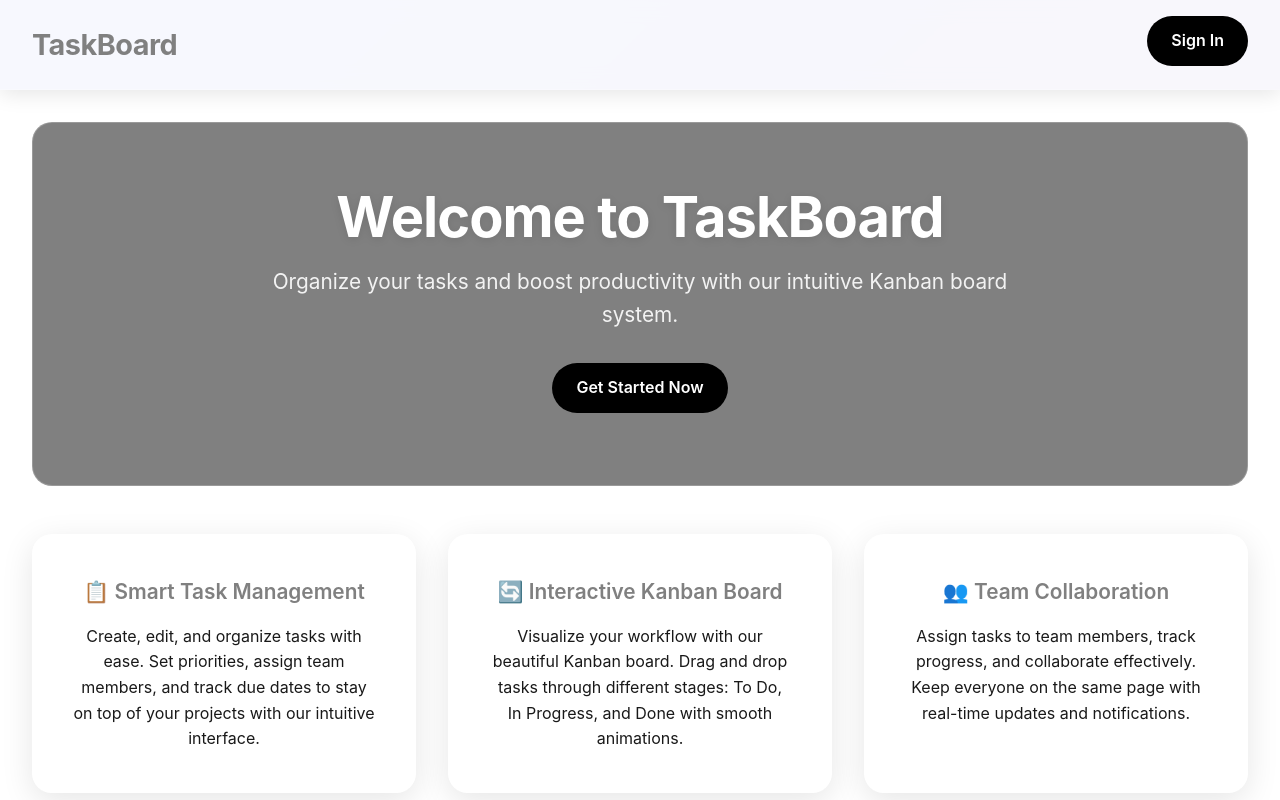
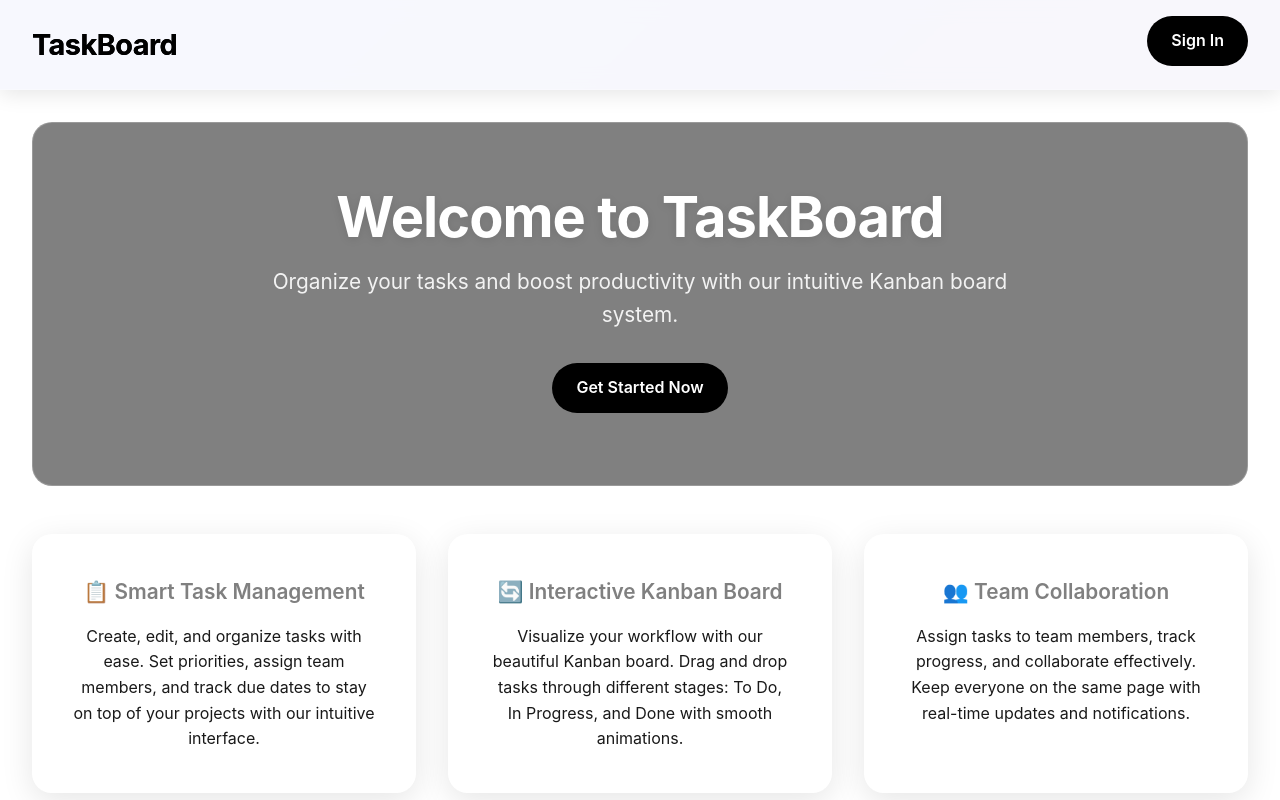
Before and after one commit to VanshSharma88/Taskflow, a React (Vite) app: page / in a window 1280 px wide. Built offline with nearby package versions, Linux system fonts and the light colour scheme; no server answers.

Commit message:
css for logo

```diff
--- a/src/App.jsx
+++ b/src/App.jsx
@@ -5,9 +5,7 @@ import Home from './pages/Home';
 import Tasks from './pages/Tasks';
 import AllTasks from './pages/AllTasks';
 import './styles/styles.css';
-
 const PUBLISHABLE_KEY = import.meta.env.VITE_CLERK_PUBLISHABLE_KEY;
-
 if (!PUBLISHABLE_KEY) {
   throw new Error("Missing Publishable Key");
 }
--- a/src/components/Navbar.jsx
+++ b/src/components/Navbar.jsx
@@ -9,7 +9,7 @@ const Navbar = () => {
   return (
     <nav className="navbar">
       <div className="nav-container">
-        <Link to="/" className="nav-brand">
+        <Link to="/" className="nav-brand" style = {{color: 'black'}}>
           TaskBoard
         </Link>
 
--- a/src/pages/AllTasks.jsx
+++ b/src/pages/AllTasks.jsx
@@ -93,15 +93,15 @@ const AllTasks = () => {
             <label htmlFor="priorityFilter" style={{ marginRight: '0.5rem' }}>Priority:</label>
             <select
               id="priorityFilter"
-              value={filterPriority}
+                  value={filterPriority}
               onChange={(e) => setFilterPriority(e.target.value)}
               className="form-control"
               style={{ width: 'auto', display: 'inline-block' }}
-            >
+      >
               <option value="all">All</option>
               <option value="high">High</option>
               <option value="medium">Medium</option>
-              <option value="low">Low</option>
+               <option value="low">Low</option>
             </select>
           </div>
         </div>
--- a/src/pages/Tasks.jsx
+++ b/src/pages/Tasks.jsx
@@ -63,7 +63,7 @@ const Tasks = () => {
       <div className="board">
         <div className="col col-todo">
           <h3>📝 To Do ({todo.length})</h3>
-          {todo.length === 0 && <p style={{ fontStyle: 'italic', color: '#aaa' }}>No tasks yet.</p>}
+          {todo.length === 0 && <p style={{  color: '#aaa' }}>No tasks yet.</p>}
           {todo.map(t => (
             <TaskCard
               key={t.id}
@@ -75,7 +75,7 @@ const Tasks = () => {
         </div>
         <div className="col col-progress">
           <h3>⏳ In Progress ({doing.length})</h3>
-          {doing.length === 0 && <p style={{ fontStyle: 'italic', color: '#aaa' }}>Nothing here right now.</p>}
+          {doing.length === 0 && <p style={{ color: '#aaa' }}>Nothing here right now.</p>}
           {doing.map(t => (
             <TaskCard
               key={t.id}
@@ -87,7 +87,7 @@ const Tasks = () => {
         </div>
         <div className="col col-done">
           <h3>✅ Done ({done.length})</h3>
-          {done.length === 0 && <p style={{ fontStyle: 'italic', color: '#aaa' }}>No completed tasks.</p>}
+          {done.length === 0 && <p style={{  color: '#aaa' }}>No completed tasks.</p>}
           {done.map(t => (
             <TaskCard
               key={t.id}
--- a/src/styles/styles.css
+++ b/src/styles/styles.css
@@ -13,8 +13,7 @@
     font-family: -apple-system, BlinkMacSystemFont, 'Segoe UI', 'Roboto', 'Oxygen',
       'Ubuntu', 'Cantarell', 'Fira Sans', 'Droid Sans', 'Helvetica Neue',
       sans-serif;
-    -webkit-font-smoothing: antialiased;
-    -moz-osx-font-smoothing: grayscale;
+
     background: linear-gradient(135deg, #667eea 0%, #764ba2 100%);
     color: #333;
     line-height: 1.6;
@@ -26,8 +25,6 @@
     flex-direction: column;
     background: linear-gradient(135deg, #667eea 0%, #764ba2 100%);
   }
-
-  /* Navigation */
   .navbar {
     background: rgba(255, 255, 255, 0.95);
     backdrop-filter: blur(10px);
@@ -47,25 +44,19 @@
     max-width: 100%;
     margin: 0 auto;
   }
-
   .nav-brand {
     font-size: 1.8rem;
     font-weight: 700;
-    background-color: gray;
-    -webkit-background-clip: text;
-    -webkit-text-fill-color: transparent;
+    background-color: black;
     background-clip: text;
     text-decoration: none;
     letter-spacing: -0.5px;
   }
-
   .nav-links {
     display: flex;
     gap: 0.5rem;
-
     list-style: none;
   }
-
   .nav-links a {
     text-decoration: none;
     color: #333;
@@ -136,7 +127,7 @@
   }
 
   .btn::before {
-    content: '';
+   content: '';
     position: absolute;
     top: 0;
     left: -100%;
@@ -410,9 +401,7 @@
     border-radius: 12px;
     font-weight: 600;
   }
-
-  /* Add Task Form */
-  .add-task-section {
+    .add-task-section {
     background: rgba(255, 255, 255, 0.1);
     backdrop-filter: blur(10px);
     padding: 2rem;
@@ -429,26 +418,22 @@
     font-weight: 700;
     text-shadow: 0 2px 10px rgba(0,0,0,0.1);
   }
-
   .add-task-form {
     display: grid;
     grid-template-columns: repeat(auto-fit, minmax(250px, 1fr));
     gap: 1.5rem;
     align-items: end;
   }
-
   .form-group {
     display: flex;
     flex-direction: column;
   }
-
   .form-group label {
     margin-bottom: 0.5rem;
     font-weight: 600;
     color: white;
     text-shadow: 0 1px 3px rgba(0,0,0,0.1);
   }
-
   .form-control {
     padding: 0.75rem 1rem;
     border: 1px solid rgba(255,255,255,0.3);
@@ -459,24 +444,19 @@
     color: white;
     transition: all 0.3s ease;
   }
-
   .form-control::placeholder {
     color: rgba(255,255,255,0.7);
   }
-
   .form-control:focus {
     outline: none;
     border-color: rgba(255,255,255,0.6);
     box-shadow: 0 0 0 0.2rem rgba(255,255,255,0.25);
     background: rgba(255,255,255,0.15);
   }
-
   .form-control option {
     background: #333;
     color: white;
   }
-
-  /* All Tasks Page */
   .tasks-header {
     display: flex;
     justify-content: space-between;
@@ -484,15 +464,15 @@
     margin-bottom: 2rem;
     flex-wrap: wrap;
     gap: 1rem;
-    color: white;
+    color: black;
   }
-
   .tasks-header h2 {
     font-size: 2rem;
     font-weight: 700;
-    text-shadow: 0 2px 10px rgba(0,0,0,0.1);
+    background-color:#dc3545;
+    border-radius: 10px;
+    color:white
   }
-
   .tasks-header p {
     opacity: 0.9;
     font-size: 1.1rem;
@@ -528,7 +508,6 @@
     text-shadow: 0 2px 10px rgba(0,0,0,0.1);
   }
 
-  /* Page Headers */
   .container h2 {
     color: white;
     font-size: 2.5rem;
@@ -538,7 +517,6 @@
     text-align: center;
   }
 
-  /* Responsive Design */
   @media (max-width: 1200px) {
     .kanban-board {
       grid-template-columns: repeat(3, 1fr);
@@ -629,8 +607,6 @@
       font-size: 1.5rem;
     }
   }
-
-  /* Loading and Auth styles */
   .loading {
     display: flex;
     justify-content: center;
@@ -639,7 +615,6 @@
     font-size: 1.2rem;
     color: white;
   }
-
   .auth-container {
     display: flex;
     justify-content: center;
@@ -719,7 +694,6 @@
     font-weight: bold;
   }
   .input{
-
     border: 1px solid #667eea;
     height: 60px;
     width: 500px;
@@ -727,8 +701,6 @@
     background-color: lightslategray;
   }
   .input::placeholder{
-
     color: whitesmoke;
     font-size: 15px;
-
   }
```
